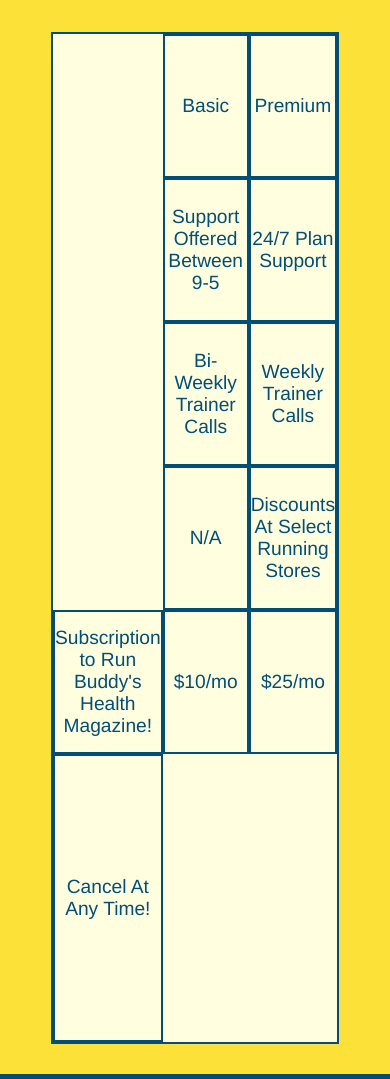
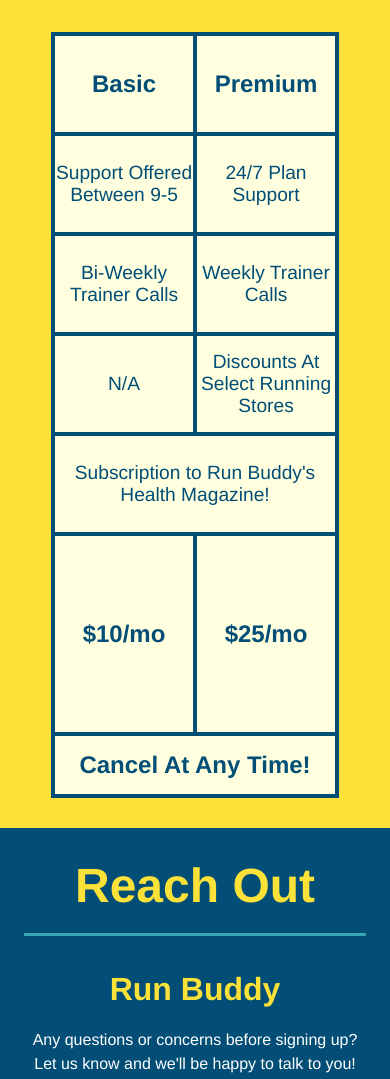
Before and after one commit to KiemuteCodes/Run-Buddy, a plain HTML site: page index.html in a window 390 px wide. Shown: the part 5784-6863 px from the top of the page. Drawn offline with Linux system fonts and the light colour scheme.

Commit message:
add feature-grid

```diff
--- a/assets/css/style.css
+++ b/assets/css/style.css
@@ -349,7 +349,19 @@
 .service-grid-item.basic {
     grid-column: 2/span 1;
 }
-
+.service-grid-item.subscription {
+    grid-column: 2/span 2;
+}
+.service-grid-item.cancel {
+    writing-mode: vertical-lr;
+    grid-column: 1;
+    transform: rotate(180deg);
+    grid-row: 1/ -1;
+}
+.grid-head, .grid-price, .service-grid-item.cancel {
+    font-size: 1.5rem;
+    font-weight :bold;
+}
 /* Media query for smaller desktop screens and smaller */
 @media screen and (max-width: 980px) {
 
@@ -421,7 +433,23 @@
         .step-text {
             flex: 100%;
         }
+
+    .service-grid-container {
+      grid-template-columns: 1fr 1fr;
     }
+    .service-grid-item.basic {
+        grid-column: 1;
+    }
+    .service-grid-item.subscription {
+        grid-column: 1/ -1;
+    }
+    .service-grid-item.cancel {
+        transform: none;
+        writing-mode: unset;
+        grid-column: 1 / -1;
+        grid-row: -1;
+    }
+}
         /*this will be applied on any screen between 768px and 575px */
 
 @media screen and (max-width: 575px)
--- a/index.html
+++ b/index.html
@@ -226,18 +226,18 @@
             </h2>
             <div class="service-grid-wrapper">
                 <div class="service-grid-container">
-                    <div class="service-grid-item basic">Basic</div>
-                    <div class="service-grid-item premium">Premium</div>
+                    <div class="service-grid-item grid-head basic">Basic</div>
+                    <div class="service-grid-item grid-head premium">Premium</div>
                     <div class="service-grid-item basic">Support Offered Between 9-5</div>
                     <div class="service-grid-item premium">24/7 Plan Support</div>
                     <div class="service-grid-item basic">Bi-Weekly Trainer Calls</div>
                     <div class="service-grid-item premium">Weekly Trainer Calls</div>
                     <div class="service-grid-item basic">N/A</div>
                     <div class="service-grid-item premium">Discounts At Select Running Stores</div>
-                    <div class="service-grid-item">Subscription to Run Buddy's Health Magazine!</div>
-                    <div class="service-grid-item basic">$10/mo</div>
-                    <div class="service-grid-item premium">$25/mo</div>
-                    <div class="service-grid-item">Cancel At Any Time!</div>
+                    <div class="service-grid-item subscription" >Subscription to Run Buddy's Health Magazine!</div>
+                    <div class="service-grid-item grid-price basic">$10/mo</div>
+                    <div class="service-grid-item grid-price premium">$25/mo</div>
+                    <div class="service-grid-item cancel"> Cancel At Any Time!</div>
                 </div>
             </div>
         </section>
```
